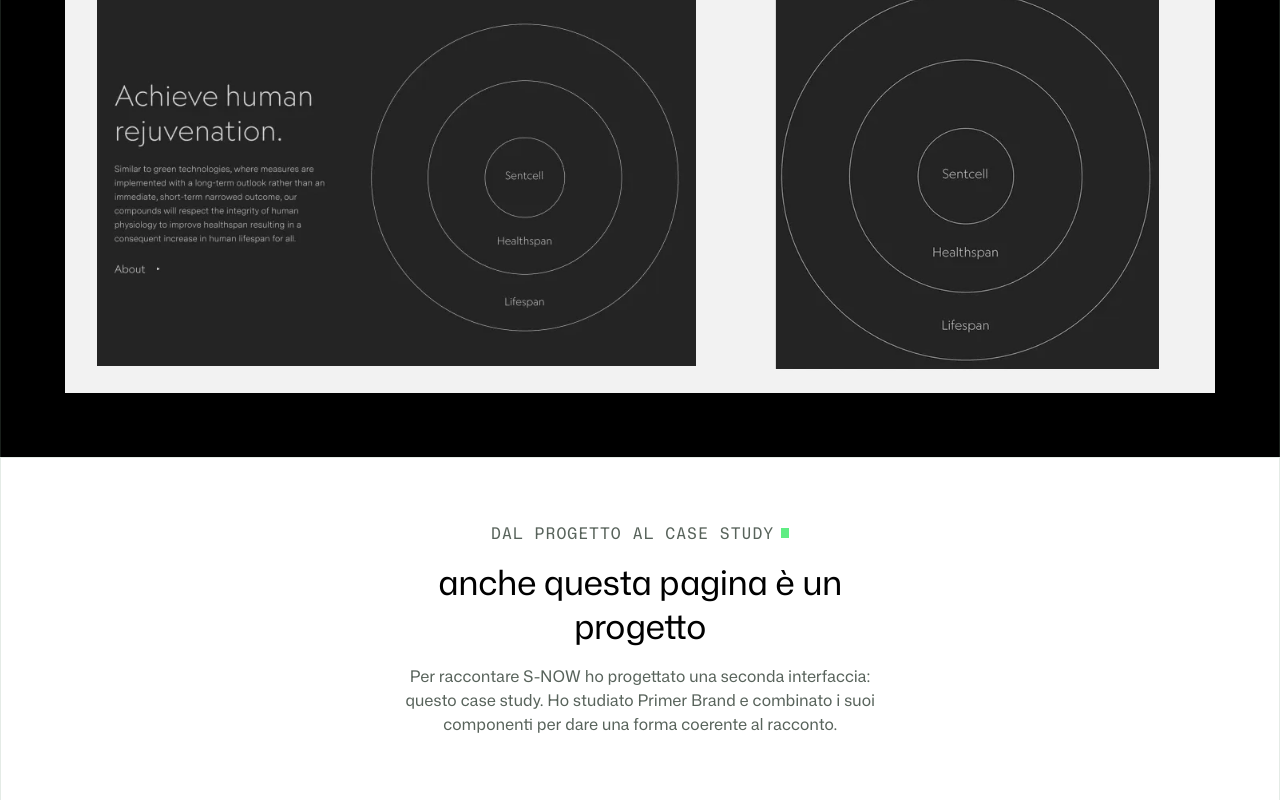
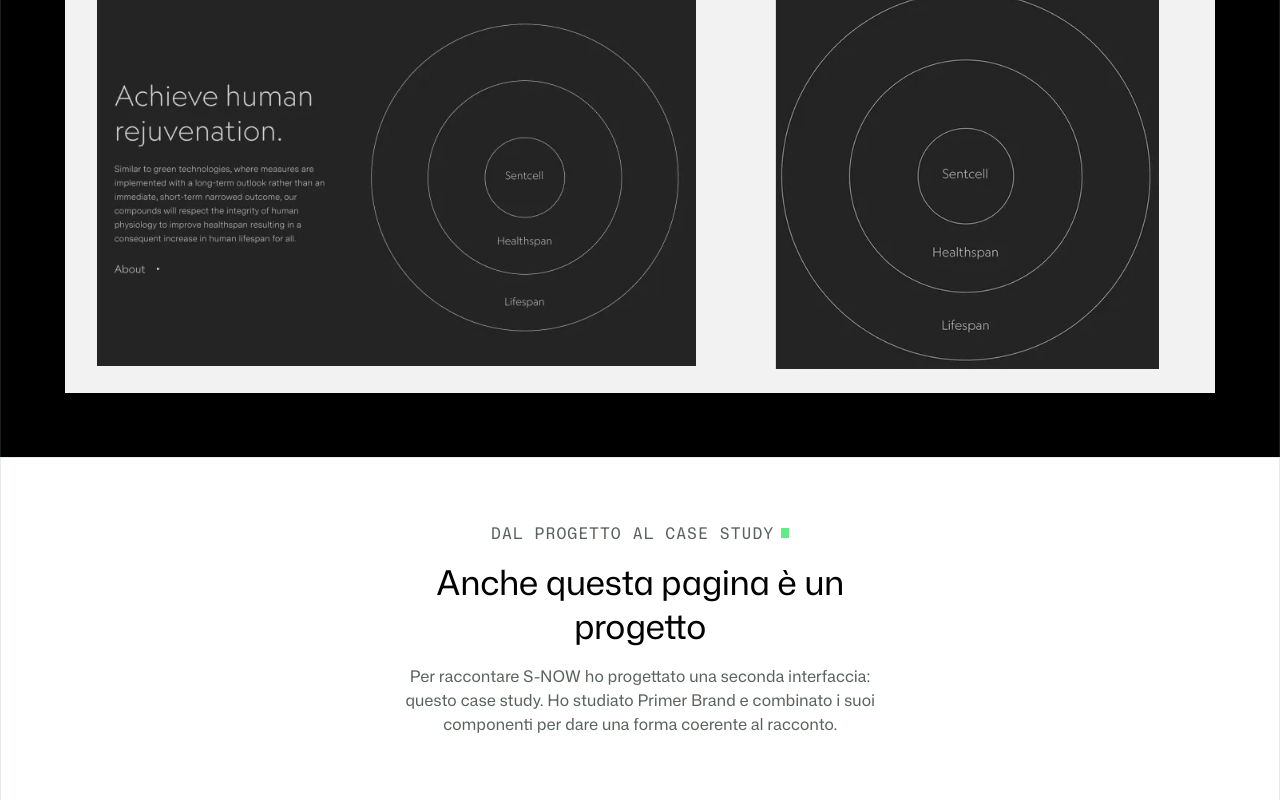
Before and after one commit to 2317manuel/presentazione-sito-neve, a plain HTML site: page index.html in a window 1280 px wide. Shown: the part 429-1229 px from the top of the page. Drawn offline with Linux system fonts and the light colour scheme.

Commit message:
lectio 30/09

```diff
--- a/index.html
+++ b/index.html
@@ -71,10 +71,13 @@
           </svg>
         </p>
 
-        <h2 class="heading heading-size-4">anche questa pagina è un progetto</h2>
+        <h2 class="heading heading-size-4">Anche questa pagina è un progetto</h2>
         <p class="text-size-200 color-muted">Per raccontare S-NOW ho progettato una seconda interfaccia: questo case study. Ho studiato Primer Brand e combinato i suoi componenti per dare una forma coerente al racconto.</p>
          </div>
       </header>
+      <div class="container border-inline text-center">
+
+      </div>
 
     </section>
     <!-- Destinazioni provvisorie dei link, da completare/sostituire in base al vostro case study -->
```
